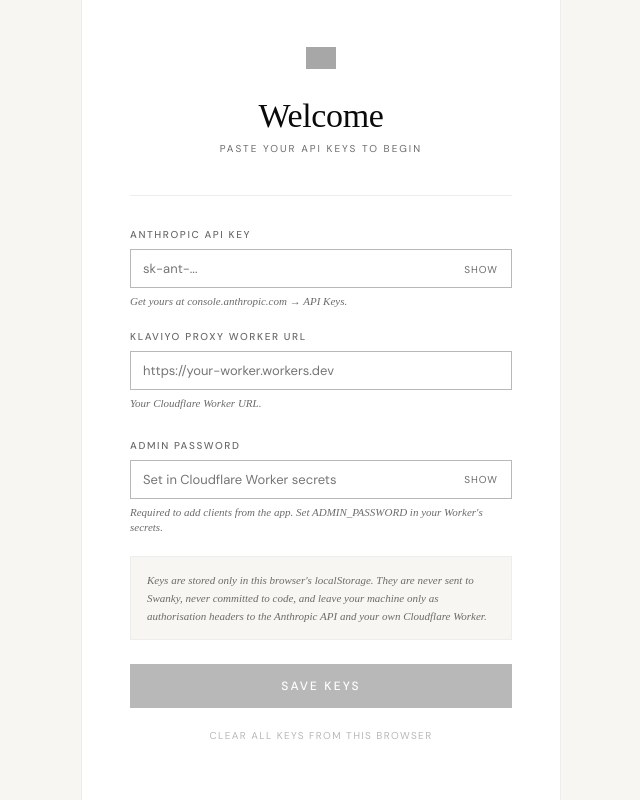
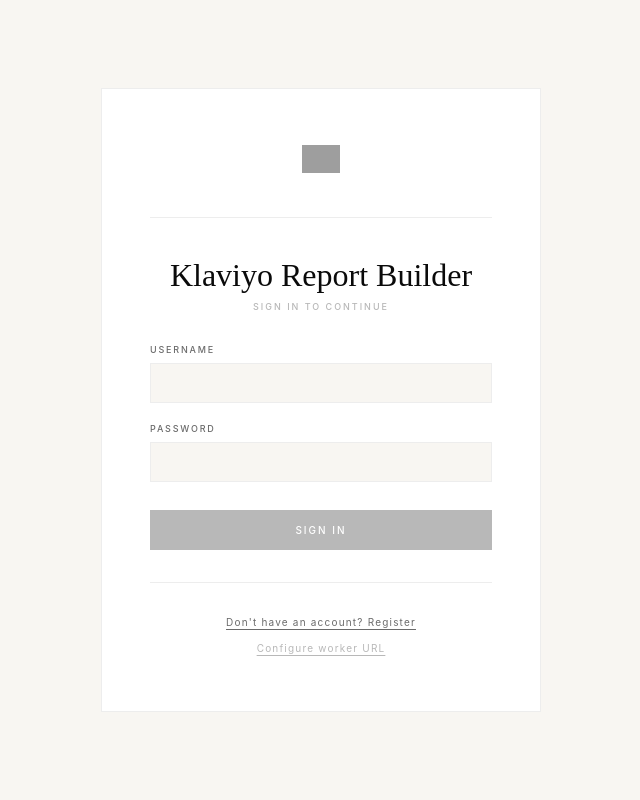
Before and after one commit to steverowley/klaviyo-report-builder, a React (Vite) app: page / in a window 1280 px wide. Shown: the whole page, without its empty margins (319-959 px from the left). Built offline with nearby package versions, Linux system fonts and the light colour scheme; grey boxes are pictures that could not be loaded; a web font is replaced by a local one.

Commit message:
fix: show sign-in screen first; settings no longer auto-opens over it
Add 'Configure worker URL' link on sign-in page for first-time setup.

https://claude.ai/code/session_01QLLRtMJCUj5CgUYhVRxjdu

```diff
--- a/src/App.jsx
+++ b/src/App.jsx
@@ -262,11 +262,7 @@ export default function App() {
     };
   });
 
-  const [showSettings, setShowSettings] = useState(() => {
-    const ak = localStorage.getItem("swanky_anthropic_key");
-    const wu = localStorage.getItem("swanky_worker_url");
-    return !ak || !wu;
-  });
+  const [showSettings, setShowSettings] = useState(false);
 
   const [settingsVersion, setSettingsVersion] = useState(0);
   const [showAdmin, setShowAdmin] = useState(false);
@@ -292,7 +288,7 @@ export default function App() {
     return (
       <>
         <CursorDot />
-        <SignIn onSignIn={handleSignIn} />
+        <SignIn onSignIn={handleSignIn} onOpenSettings={() => setShowSettings(true)} />
         {showSettings && (
           <div style={{ position: "fixed", inset: 0, zIndex: 1000 }}>
             <Settings onSave={handleSettingsSaved} />
--- a/src/SignIn.jsx
+++ b/src/SignIn.jsx
@@ -2,7 +2,7 @@ import React, { useState } from "react";
 
 const WORKER_URL_KEY = "swanky_worker_url";
 
-export default function SignIn({ onSignIn }) {
+export default function SignIn({ onSignIn, onOpenSettings }) {
   const [mode, setMode] = useState("login"); // "login" | "register"
   const [username, setUsername] = useState("");
   const [password, setPassword] = useState("");
@@ -144,6 +144,21 @@ export default function SignIn({ onSignIn }) {
           >
             Back to sign in
           </button>
+          {onOpenSettings && (
+            <div style={{ textAlign: "center", marginTop: "16px" }}>
+              <button
+                onClick={onOpenSettings}
+                style={{
+                  background: "none", border: "none",
+                  fontFamily: "'Inter', sans-serif", fontSize: "10px",
+                  fontWeight: 400, letterSpacing: "0.12em", color: "#b8b8b8",
+                  cursor: "pointer", textDecoration: "underline", textUnderlineOffset: "3px",
+                }}
+              >
+                Configure worker URL
+              </button>
+            </div>
+          )}
         </div>
       </div>
     );
@@ -273,7 +288,7 @@ export default function SignIn({ onSignIn }) {
 
         <div style={{ height: "1px", background: "#ededed", margin: "32px 0" }} />
 
-        <div style={{ textAlign: "center" }}>
+        <div style={{ textAlign: "center", display: "flex", flexDirection: "column", gap: "12px" }}>
           <button
             onClick={() => { setMode(mode === "login" ? "register" : "login"); setError(""); }}
             style={{
@@ -291,6 +306,25 @@ export default function SignIn({ onSignIn }) {
           >
             {mode === "login" ? "Don't have an account? Register" : "Already have an account? Sign in"}
           </button>
+          {onOpenSettings && (
+            <button
+              onClick={onOpenSettings}
+              style={{
+                background: "none",
+                border: "none",
+                fontFamily: "'Inter', sans-serif",
+                fontSize: "10px",
+                fontWeight: 400,
+                letterSpacing: "0.12em",
+                color: "#b8b8b8",
+                cursor: "pointer",
+                textDecoration: "underline",
+                textUnderlineOffset: "3px",
+              }}
+            >
+              Configure worker URL
+            </button>
+          )}
         </div>
       </div>
     </div>
```
